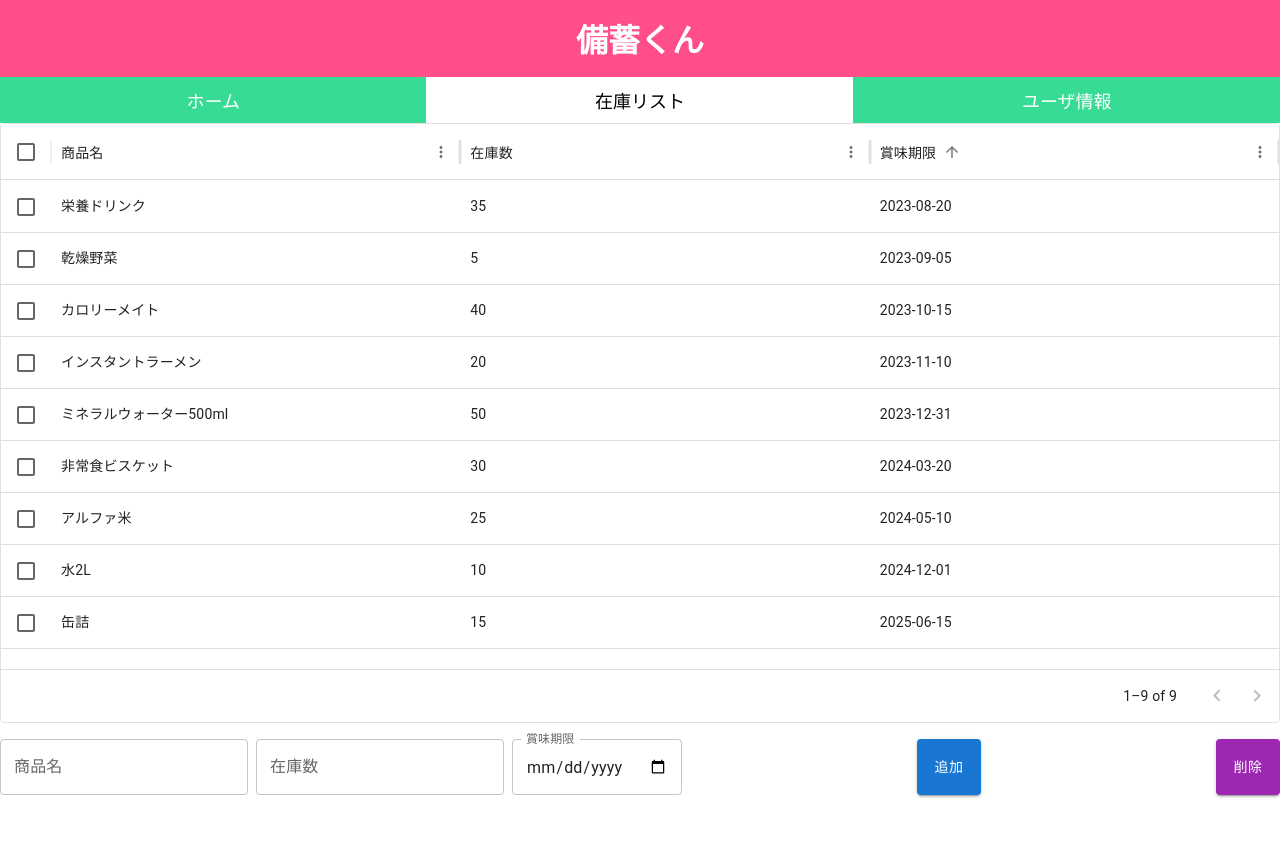
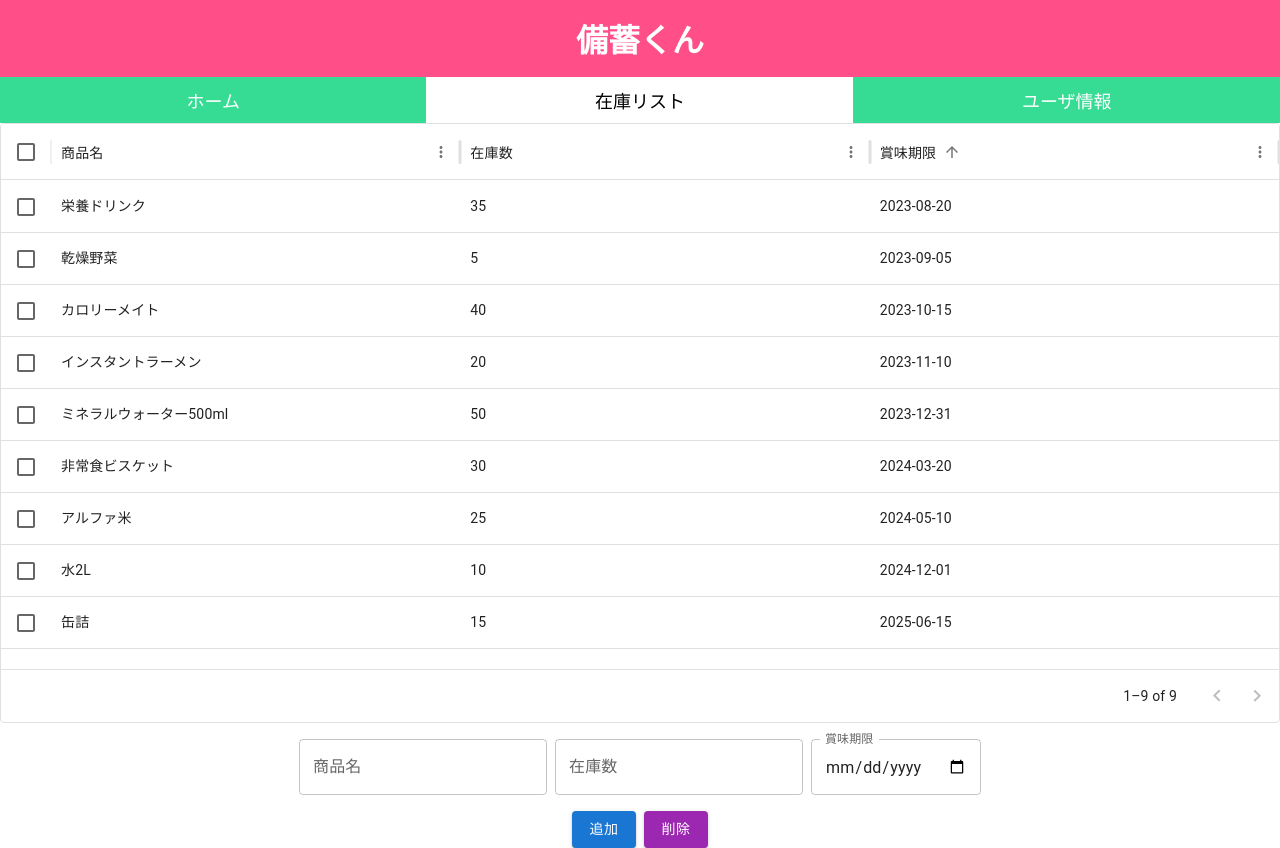
Before and after one commit to AE-1-Summer-Short-Internship2024/team4, a React (Create React App) app: page /inventory in a window 1280 px wide. Before the commit the page ends 800 px from the top, so only its background shows below. Built offline with nearby package versions, Linux system fonts and the light colour scheme; no server answers.

Commit message:
在庫管理ページ、追加ボタンにエラー警告追加

```diff
--- a/src/Header/Header.css
+++ b/src/Header/Header.css
@@ -66,6 +66,7 @@ body {
 
   .nav ul li a:hover {
     background-color: #ffffff;
+    color: #000000;
   }
 
   .nav ul li a.active {
--- a/src/compoents/InventoryControl/InventoryControl.js
+++ b/src/compoents/InventoryControl/InventoryControl.js
@@ -3,15 +3,14 @@ import Box from '@mui/material/Box';
 import { DataGrid } from '@mui/x-data-grid';
 import Button from '@mui/material/Button';
 import TextField from '@mui/material/TextField';
+import Typography from '@mui/material/Typography';
 
-// カラム定義を更新しました
 const columns = [
   { field: 'id', headerName: '商品名', flex: 1 },
   { field: 'stock', headerName: '在庫数', flex: 1, editable: true },
   { field: 'expiryDate', headerName: '賞味期限', flex: 1, editable: true },
 ];
 
-// 初期データ
 const initialRows = [
   { id: '水2L', stock: 10, expiryDate: '2024-12-01' },
   { id: '缶詰', stock: 15, expiryDate: '2025-06-15' },
@@ -27,9 +26,10 @@ const initialRows = [
 export default function DataGridDemo() {
   const [rows, setRows] = useState(initialRows);
   const [selectionModel, setSelectionModel] = useState([]);
+  const [newItem, setNewItem] = useState({ id: '', stock: '', expiryDate: '' });
+  const [errorMessage, setErrorMessage] = useState('');
 
   const handleDelete = () => {
-    // 選択された行をフィルタリングして削除
     const newRows = rows.filter((row) => !selectionModel.includes(row.id));
     setRows(newRows);
     setSelectionModel([]);
@@ -37,12 +37,17 @@ export default function DataGridDemo() {
 
   const handleAdd = () => {
     if (newItem.id && newItem.stock && newItem.expiryDate) {
-      setRows([...rows, { ...newItem, id: newItem.id }]);
+      setRows([...rows, { id: newItem.id, stock: newItem.stock, expiryDate: newItem.expiryDate }]);
       setNewItem({ id: '', stock: '', expiryDate: '' });
+      setErrorMessage('');
+    } else {
+      setErrorMessage('データを全て入力してください');
     }
   };
 
-  const [newItem, setNewItem] = useState({ id: '', stock: '', expiryDate: '' });
+  const getSelectedItems = () => {
+    return rows.filter((row) => selectionModel.includes(row.id)).map((row) => row.id);
+  };
 
   return (
     <Box sx={{ height: 600, width: '100%' }}>
@@ -62,12 +67,12 @@ export default function DataGridDemo() {
         pageSizeOptions={[50]}
         checkboxSelection
         disableRowSelectionOnClick
-        onSelectionModelChange={(newSelection) => {
-          setSelectionModel(newSelection);
+        onSelectionModelChange={(newSelectionModel) => {
+          setSelectionModel(newSelectionModel.map((id) => String(id)));
         }}
       />
-      <Box sx={{ display: 'flex', justifyContent: 'space-between', marginTop: 2 }}>
-        <Box sx={{ display: 'flex', gap: 1 }}>
+      <Box sx={{ display: 'flex', flexDirection: 'column', alignItems: 'center', marginTop: 2 }}>
+        <Box sx={{ display: 'flex', gap: 1, marginBottom: 2 }}>
           <TextField
             label="商品名"
             value={newItem.id}
@@ -87,6 +92,12 @@ export default function DataGridDemo() {
             InputLabelProps={{ shrink: true }}
           />
         </Box>
+        {errorMessage && (
+          <Typography color="error" variant="body2" sx={{ marginBottom: 2 }}>
+            {errorMessage}
+          </Typography>
+        )}
+        <Box sx={{ display: 'flex', gap: 1 }}>
           <Button variant="contained" color="primary" onClick={handleAdd}>
             追加
           </Button>
@@ -95,5 +106,6 @@ export default function DataGridDemo() {
           </Button>
         </Box>
       </Box>
+    </Box>
   );
 }
```
Lines whose indentation alone changed are shown as unchanged.
